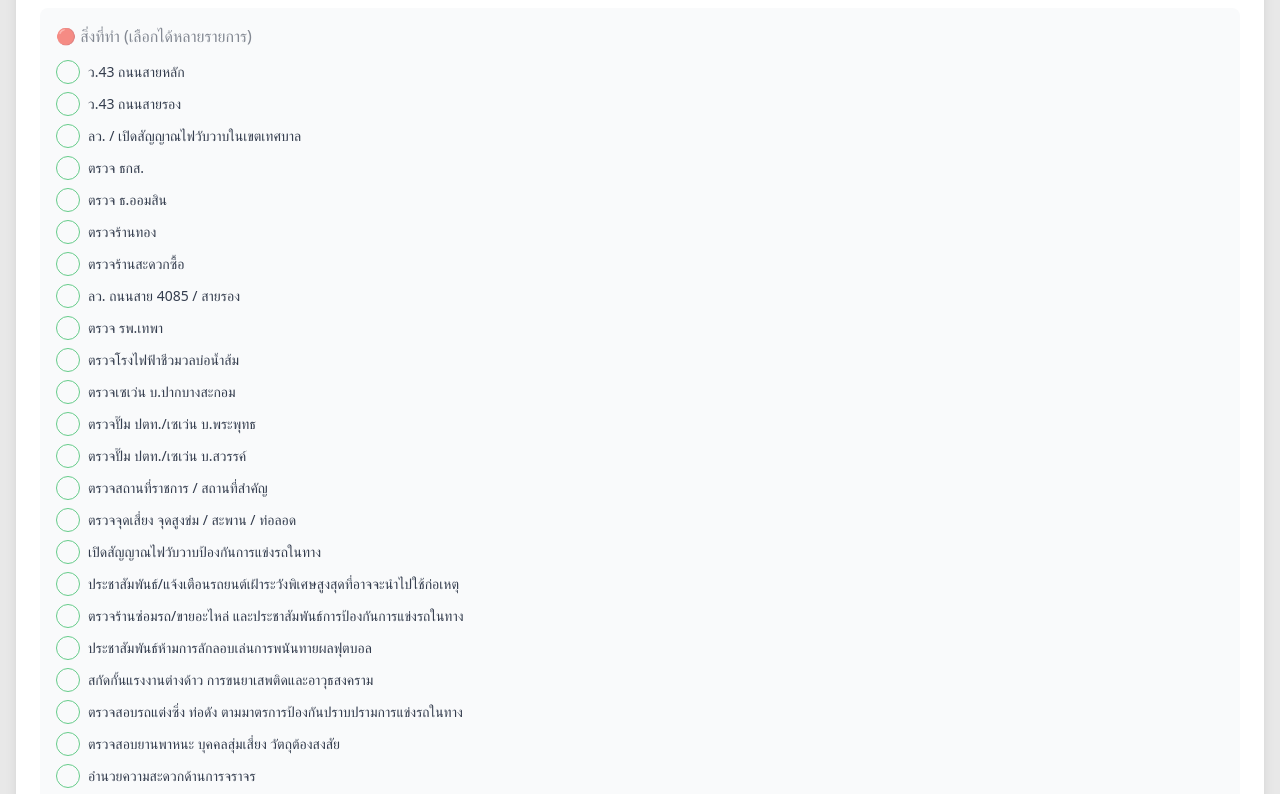
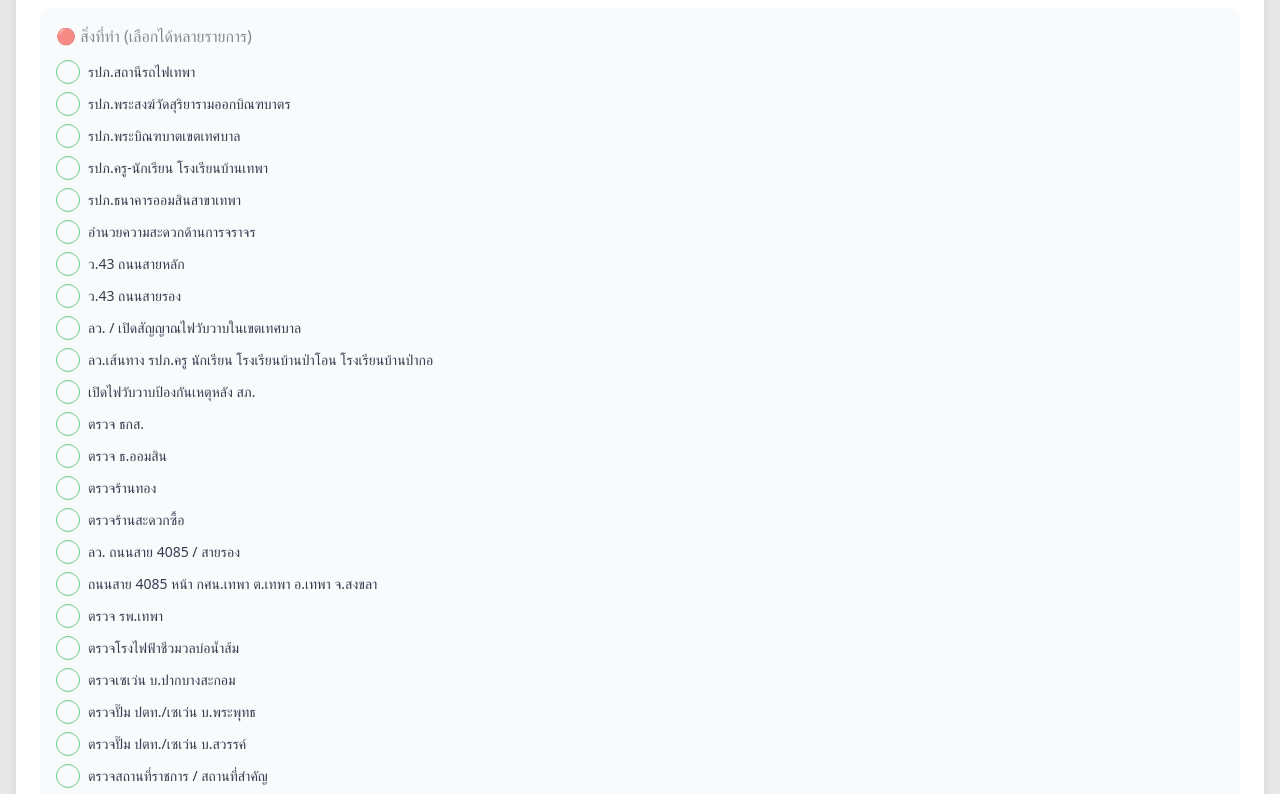
Before and after one commit to s0ci4lx/tp-report, a Vue app: page /prevention in a window 1280 px wide. Shown: the part 380-1174 px from the top of the page. Built offline with nearby package versions, Linux system fonts and the light colour scheme.

Commit message:
Update predefinedActions

```diff
--- a/src/views/PreventionView.vue
+++ b/src/views/PreventionView.vue
@@ -107,14 +107,23 @@ const teamNames = ref([
 ]);
 
 const predefinedActions = ref([
+  "รปภ.สถานีรถไฟเทพา",
+  "รปภ.พระสงฆ์วัดสุริยารามออกบิณฑบาตร",
+  "รปภ.พระบิณฑบาตเขตเทศบาล",
+  "รปภ.ครู-นักเรียน โรงเรียนบ้านเทพา",
+  "รปภ.ธนาคารออมสินสาขาเทพา",
+  "อำนวยความสะดวกด้านการจราจร",
   "ว.43 ถนนสายหลัก",
   "ว.43 ถนนสายรอง",
   "ลว. / เปิดสัญญาณไฟวับวาบในเขตเทศบาล",
+  "ลว.เส้นทาง รปภ.ครู นักเรียน โรงเรียนบ้านป่าโอน โรงเรียนบ้านป่ากอ",
+  "เปิดไฟวับวาบป้องกันเหตุหลัง สภ.",
   "ตรวจ ธกส.",
   "ตรวจ ธ.ออมสิน",
   "ตรวจร้านทอง",
   "ตรวจร้านสะดวกซื้อ",
   "ลว. ถนนสาย 4085 / สายรอง",
+  "ถนนสาย 4085 หน้า กศน.เทพา ต.เทพา อ.เทพา จ.สงขลา",
   "ตรวจ รพ.เทพา",
   "ตรวจโรงไฟฟ้าชีวมวลบ่อน้ำส้ม",
   "ตรวจเซเว่น บ.ปากบางสะกอม",
@@ -129,7 +138,7 @@ const predefinedActions = ref([
   "สกัดกั้นแรงงานต่างด้าว การขนยาเสพติดและอาวุธสงคราม",
   "ตรวจสอบรถแต่งซิ่ง ท่อดัง ตามมาตรการป้องกันปราบปรามการแข่งรถในทาง",
   "ตรวจสอบยานพาหนะ บุคคลสุ่มเสี่ยง วัตถุต้องสงสัย",
-  "อำนวยความสะดวกด้านการจราจร",
+  "จับกุมยาเสพติด",
 ]);
 
 const newAction = ref("");
@@ -611,7 +620,7 @@ const copyReport = () => {
                 </div>
                 <div>
                   <label class="input w-full">
-                    <span class="label text-black">จยย.</span>
+                    <span class="label text-black">รถ จยย.</span>
                     <input
                       type="number"
                       v-model="formData.lineBotMotorcycleCount"
```
